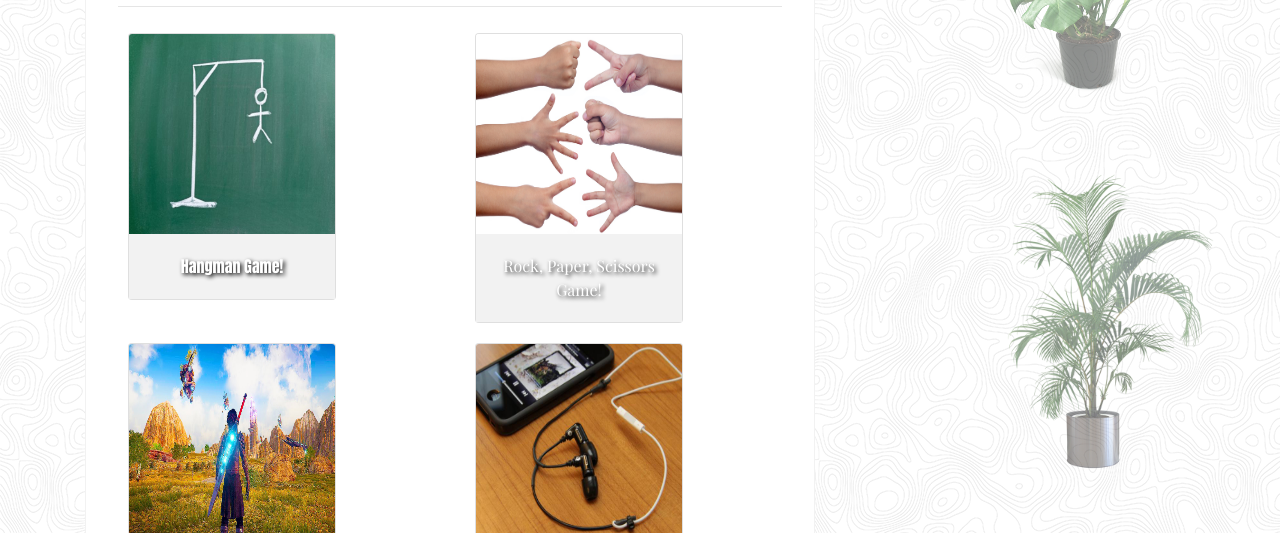
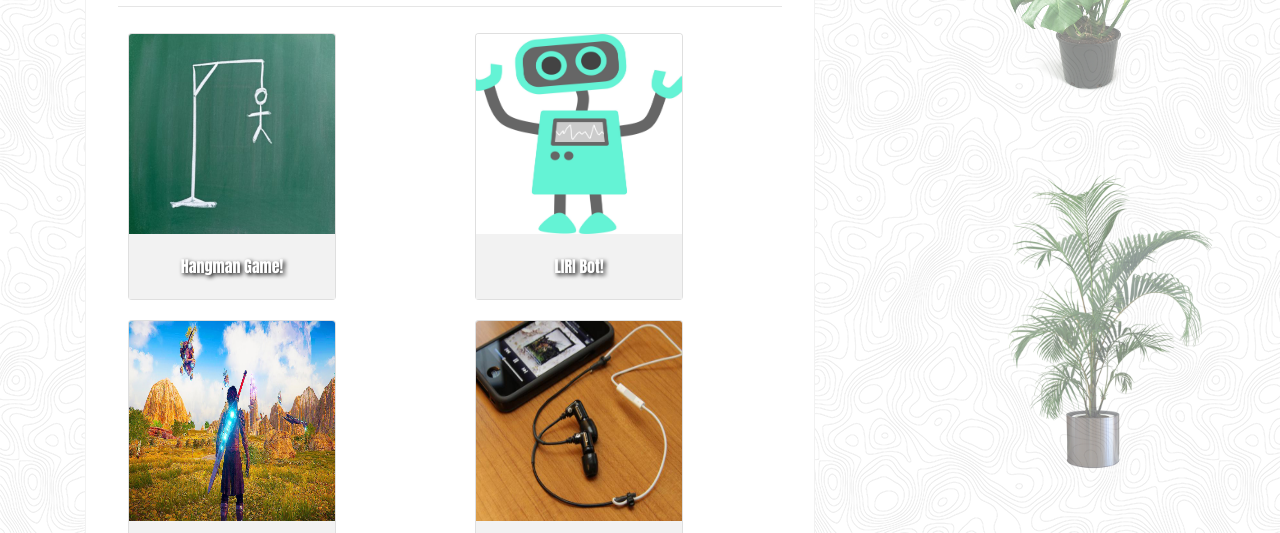
Before and after one commit to vin-cent321/Bootstrap-Portfolio, a plain HTML site: page portfolio.html in a window 1280 px wide. Shown: the part 267-800 px from the top of the page. Drawn offline with nearby package versions, Linux system fonts and the light colour scheme.

Commit message:
liri link added

```diff
--- a/portfolio.html
+++ b/portfolio.html
@@ -79,9 +79,11 @@
                         <div class="col-md-6">
                             <div class="rock">
                                 <div class="card" style="width: 13rem;">
-                                    <img src="images/rockpaper.jpg" class="card-img-top" alt="Rock Paper Scissors">
+                                    <img src="images/liri.jpg" class="card-img-top" alt="Liri Bot">
                                     <div class="card-body">
-                                        <p class="card-text">Rock, Paper, Scissors Game!</p>
+                                        <p class="card-text"><a id="liribot"
+                                                href="https://github.com/vin-cent321/liri-node-app">LIRI Bot!</a>
+                                        </p>
                                     </div>
                                 </div>
                             </div>
--- a/style.css
+++ b/style.css
@@ -16,6 +16,11 @@ a, h1 {
     font-family: 'Anton', sans-serif;;
 }
 #hangmanlink {
+    font-family: 'Anton', sans-serif;;
+    color: white;
+}
+
+#liribot {
     font-family: 'Anton', sans-serif;;
     color: white;
 }
```
Also changed, not shown: images/liri.jpg (added), 1 other file.
